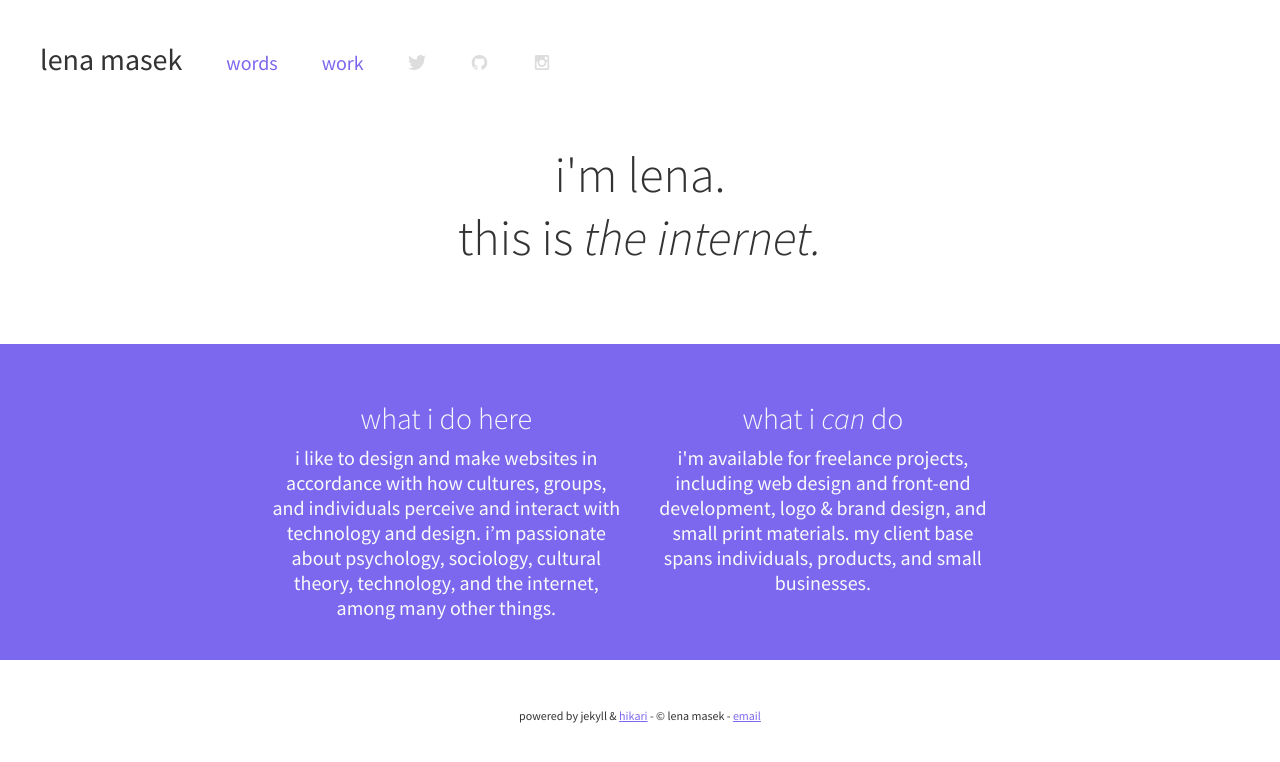
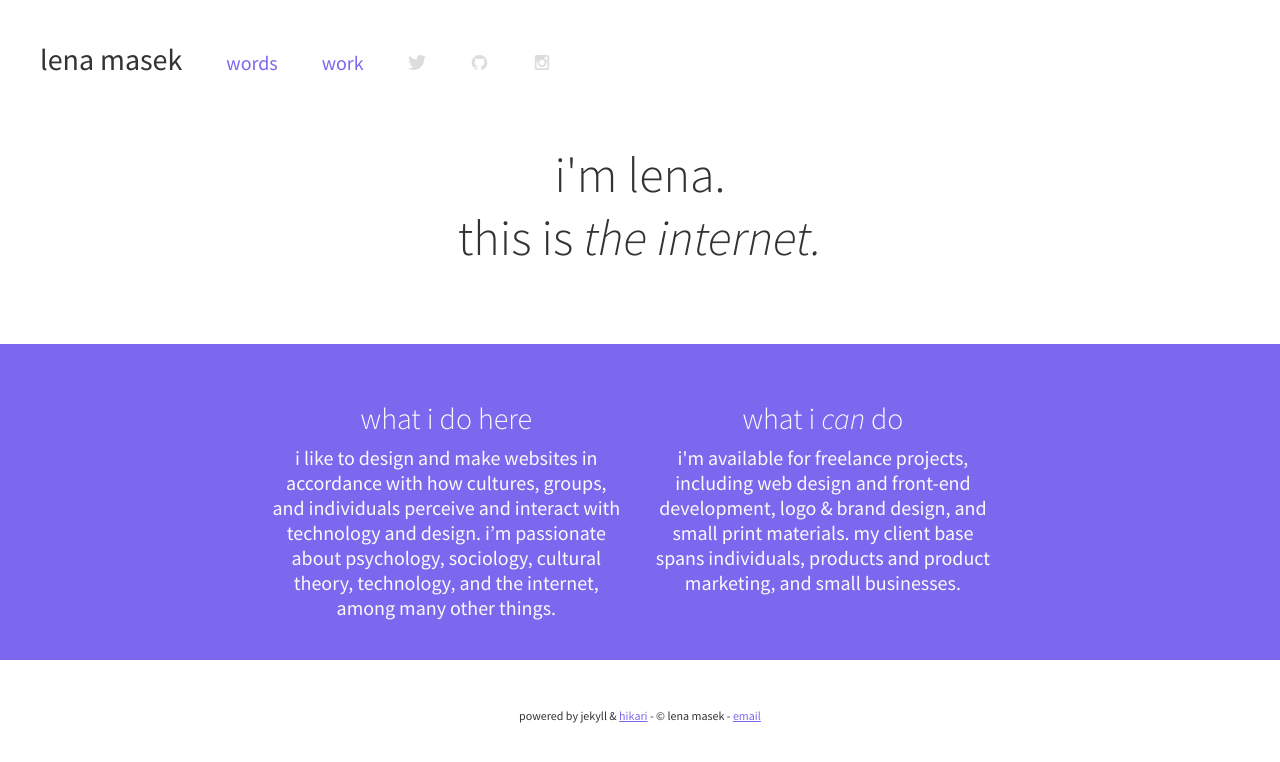
Before and after one commit to lenamasek/lenamasek.github.io, a Jekyll site: the page built from index.html, in a window 1280 px wide. Shown: the top 762 px of the page. Built offline with Jekyll 4.4.1, drawn with Linux system fonts in a browser that asks for light colours.

Commit message:
update index again

```diff
--- a/index.html
+++ b/index.html
@@ -25,7 +25,7 @@ title: Homepage
 		    	what i <em>can</em> do
 		    </h3>
 
-			i'm available for freelance projects, including web design and front-end development, logo &amp; brand design, and small print materials. my client base spans individuals, products, and small businesses.
+			i'm available for freelance projects, including web design and front-end development, logo &amp; brand design, and small print materials. my client base spans individuals, products and product marketing, and small businesses.
 		</div>
 
 	</section>
```
